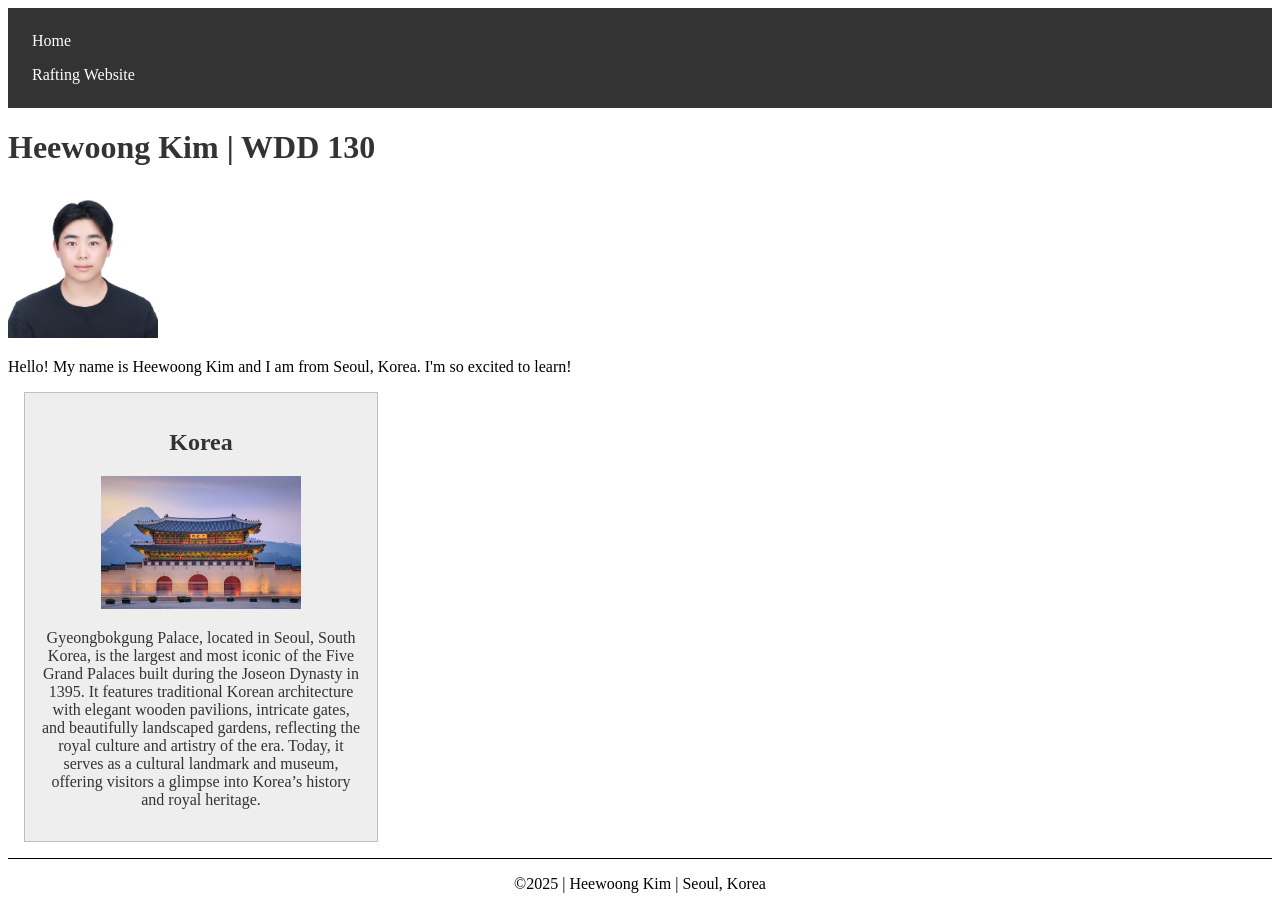
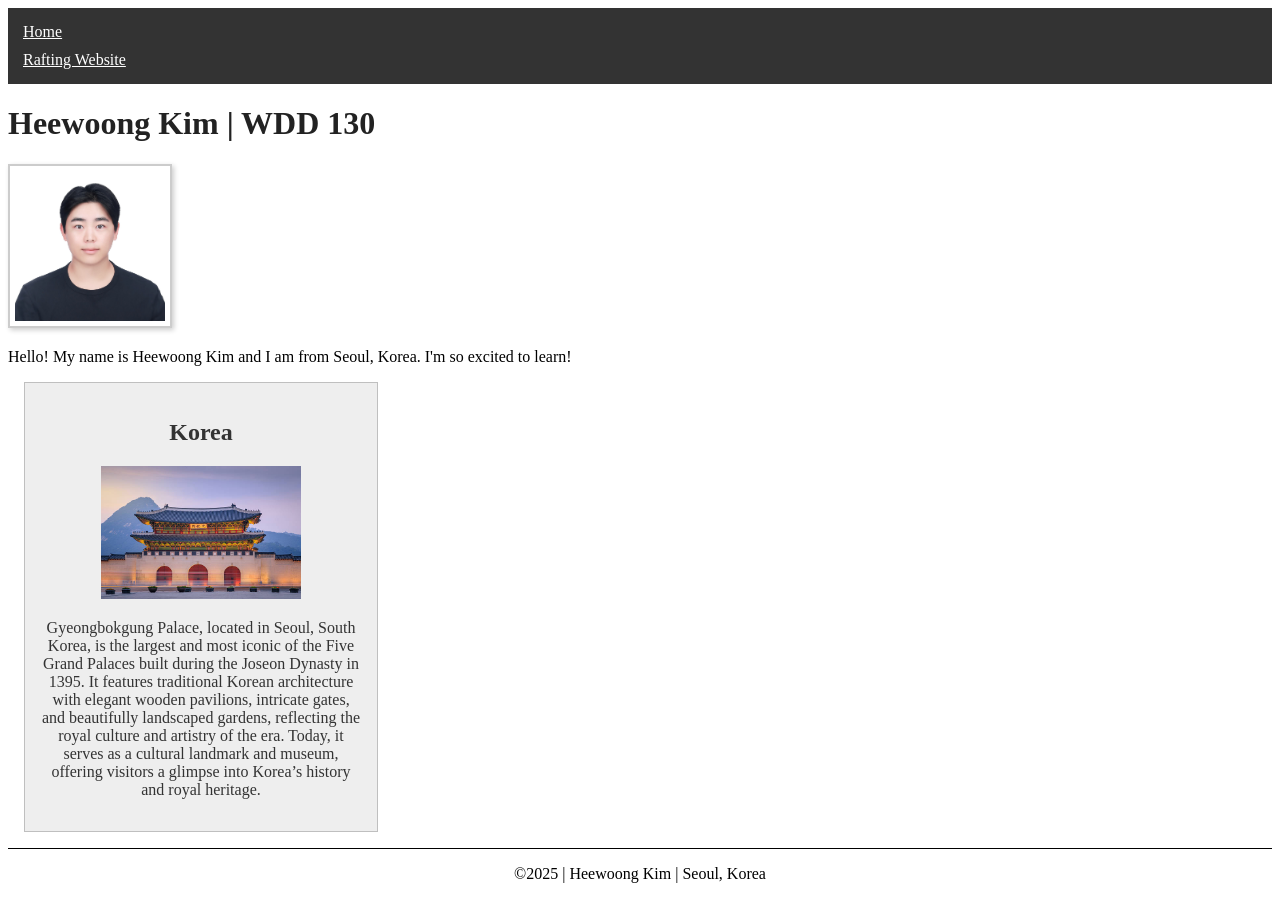
Before and after one commit to gimdora/wdd130, a plain HTML site: page index.html in a window 1280 px wide. Drawn offline with Linux system fonts and the light colour scheme.

Commit message:
Update style.css

```diff
--- a/styles/style.css
+++ b/styles/style.css
@@ -5,6 +5,9 @@ main {
 main img {
     width: 150px;
     height: auto;
+    border: 2px solid #ccc;
+    padding: 5px;
+    box-shadow: 2px 2px 5px rgba(0,0,0,0.2);
 }
 
 p {
@@ -12,10 +15,10 @@ p {
 }
 
 aside {
-    width: 20em;
-    margin: 1em;
+    width: 20rem;
+    margin: 1rem;
     border: 1px solid rgba(0, 0, 0, 0.2);
-    padding: 1em;
+    padding: 1rem;
     background-color: #eee;
     color: #333;
     text-align: center;
@@ -34,16 +37,15 @@ footer {
 
 nav {
     background-color: #333;
-    padding: 1em;
+    padding: 10px;
 }
 
 nav a {
     color: #fff;
-    padding: 0.5em;
+    padding: 5px;
     display: block;
-    text-decoration: none;
 }
 
 h1 {
-    color: #333;
+    color: #222;
 }
```
